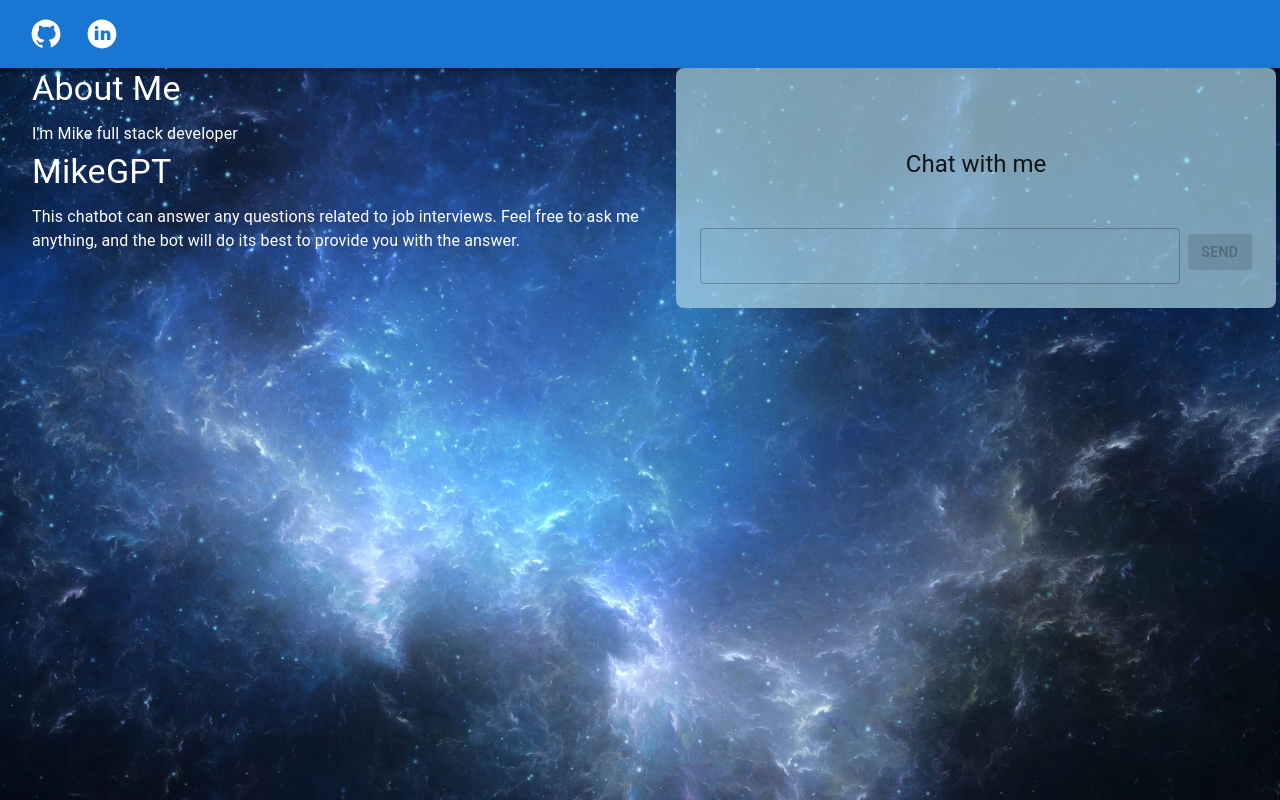
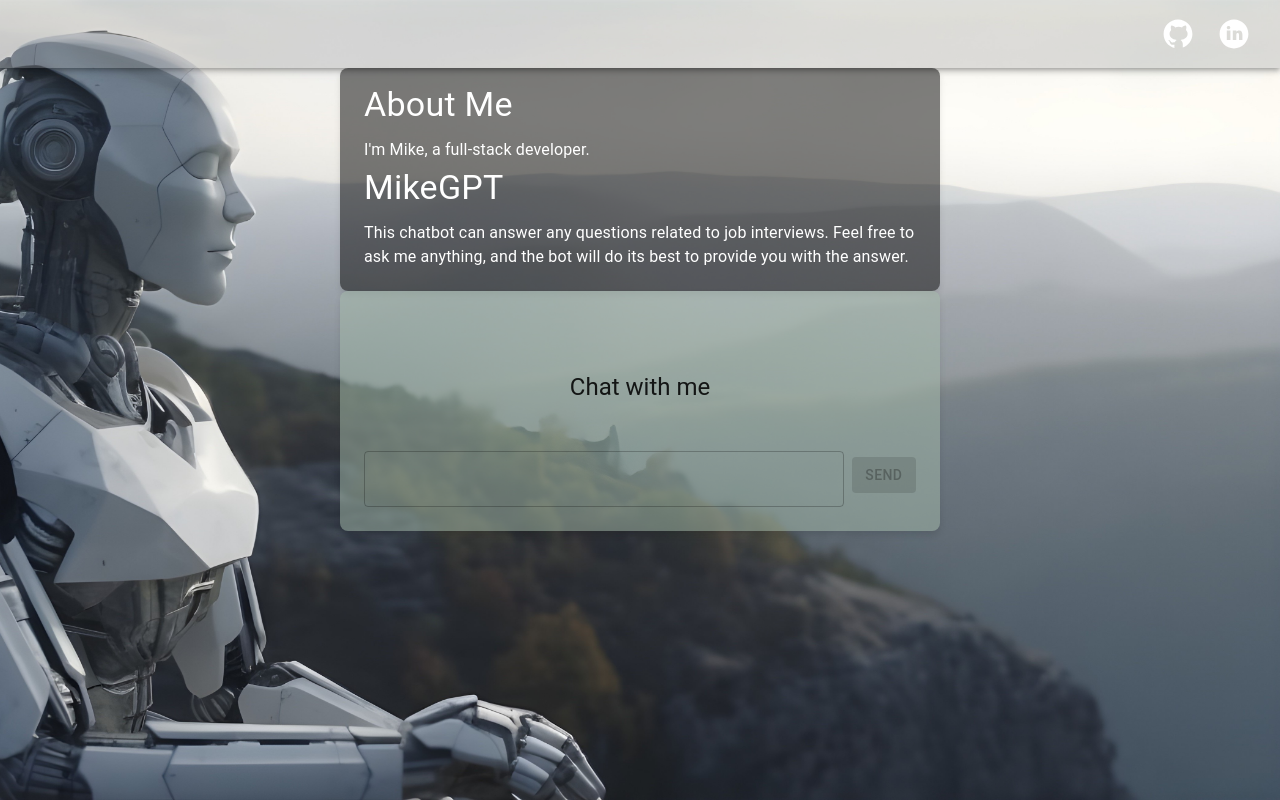
Before and after one commit to MikeSubbotsky/mikeGPT, a React (Create React App) app in the folder client/: page / in a window 1280 px wide. Built offline with nearby package versions, Linux system fonts and the light colour scheme.

Commit message:
AI_design

```diff
--- a/client/src/App.js
+++ b/client/src/App.js
@@ -3,7 +3,7 @@ import { Box, CssBaseline } from '@mui/material';
 import './App.css';
 import Chat from './components/Chat';
 import NavBar from './components/NavBar';
-import backgroundImage from './images/background.jpg';
+import backgroundImage from './images/AI_background2.jpg';
 import Description from './components/Description';
 
 function App() {
@@ -14,13 +14,13 @@ function App() {
           minHeight: '100vh',
           backgroundImage: `url(${backgroundImage})`,
           backgroundSize: 'cover',
-          backgroundPosition: 'center',
+          backgroundPosition: 'right',
+          display: 'flex',
+          flexDirection: 'column'
         }}>
         <NavBar />
-        <Box sx={{ display: 'flex' }}>
-          <Description />
-          <Chat />
-        </Box>
+        <Description />
+        <Chat />
       </Box>
     </div>
   );
--- a/client/src/components/Chat.jsx
+++ b/client/src/components/Chat.jsx
@@ -71,18 +71,17 @@ const Chat = () => {
     }
   };
 
-
 return (
   <Container component="main" maxWidth="sm" sx={{
-      width: '50%',
-      backgroundColor: 'rgba(173, 216, 230, 0.7)',
+    backgroundColor: 'rgba(166, 187, 171, 0.5)',
     borderRadius: '8px',
     padding: '16px',
+    boxShadow: '0 4px 6px rgba(0,0,0,0.1)',
   }}>
-      {/* {console.log("rerender")} */}
     <CssBaseline />
     <Box
       sx={{
+        width: '100%',
         marginTop: 8,
         display: 'flex',
         flexDirection: 'column'
@@ -91,9 +90,9 @@ const Chat = () => {
       <Typography component="h1" variant="h5">
         Chat with me
       </Typography>
-        <List>
+      <List sx={{ maxHeight: 300, overflow: 'auto' }}>
         {messages.map((message, index) => (
-            <ListItem key={index}>
+          <ListItem key={index} sx={{ flexDirection: message.role === 'user' ? 'row-reverse' : 'row' }}>
             <ListItemText
               primary={message.content}
               secondary={message.role === 'user' ? 'You' : 'Mike'}
@@ -142,7 +141,7 @@ const Chat = () => {
       )}
           </Box>
         </Container>
-  );
-};
+      )
+}
 
 export default Chat;
--- a/client/src/components/Description.jsx
+++ b/client/src/components/Description.jsx
@@ -1,15 +1,21 @@
 import React from 'react';
-import { Box, Typography } from '@mui/material';
+import { Box, Container, CssBaseline, Typography } from '@mui/material';
 
 const Description = () => {
   return (
+    <Container component="main" maxWidth="sm" sx={{
+      backgroundColor: 'rgba(0, 0, 0, 0.5)',
+      borderRadius: '8px',
+      padding: '16px',
+      boxShadow: '0 4px 6px rgba(0,0,0,0.1)',
+    }}>
+      <CssBaseline />
       <Box
         sx={{
-        width: '50%',
+          width: '100%',
           display: 'flex',
           flexDirection: 'column',
           alignItems: 'flex-start',
-        marginLeft: 4,
           color: 'white',
         }}
       >
@@ -17,15 +23,16 @@ const Description = () => {
           About Me
         </Typography>
         <Typography variant="body1" gutterBottom>
-        I'm Mike full stack developer
+          I'm Mike, a full-stack developer.
         </Typography>
         <Typography variant="h4" gutterBottom>
           MikeGPT
         </Typography>
-      <Typography variant="body1" gutterBottom align='left'>
+        <Typography variant="body1" gutterBottom align="left">
           This chatbot can answer any questions related to job interviews. Feel free to ask me anything, and the bot will do its best to provide you with the answer.
         </Typography>
       </Box>
+    </Container>
   );
 };
 
--- a/client/src/components/NavBar.jsx
+++ b/client/src/components/NavBar.jsx
@@ -1,13 +1,14 @@
-import { AppBar, IconButton, SvgIcon, Toolbar, Avatar } from '@mui/material';
+import { AppBar, IconButton, Toolbar, Avatar, Box } from '@mui/material';
 import GitHubIcon from '../images/i-git-white.svg';
 import LinkedInIcon from '../images/i-linkedin-white.svg';
 
 const NavBar = () => {
   return (
-      <AppBar position="static">
+    <AppBar position="static" sx={{ backgroundColor: 'rgba(153, 153, 153, 0.3)' }}>
       <Toolbar>
+        <Box sx={{ flexGrow: 1 }} />
         <IconButton
-            edge="start"
+          edge="end"
           color="inherit"
           aria-label="GitHub"
           href="https://github.com/MikeSubbotsky"
@@ -22,7 +23,7 @@ const NavBar = () => {
           />
         </IconButton>
         <IconButton
-            edge="start"
+          edge="end"
           color="inherit"
           aria-label="LinkedIn"
           href="https://www.linkedin.com/in/mike-subbotsky/"
```
Also changed, not shown: client/src/images/AI_background.jpg (added), client/src/images/AI_background2.jpg (added). Lines whose indentation alone changed are shown as unchanged.
